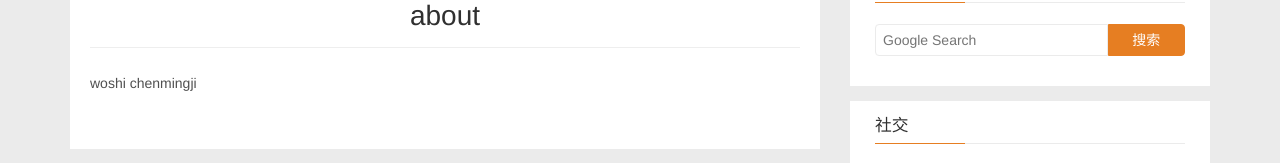
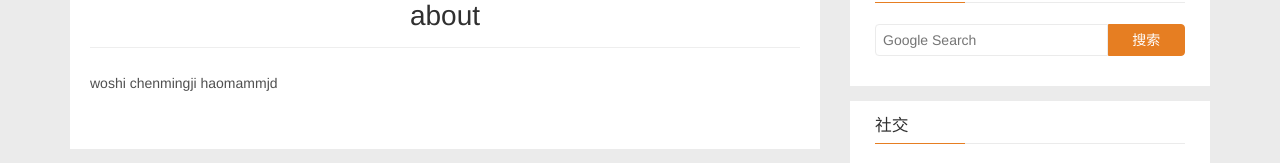
Before and after one commit to cunteng008/cunteng008.github.io, a plain HTML site: page about/index.html in a window 1280 px wide. Shown: the part 299-462 px from the top of the page. Drawn offline with Linux system fonts and the light colour scheme.

Commit message:
Site updated: 2018-08-14 16:15:20

```diff
--- a/about/index.html
+++ b/about/index.html
@@ -124,7 +124,7 @@
                     <article class="post">
     <h1 class="post-head">about</h1>
     <div class="post-body">
-        <p>woshi chenmingji</p>
+        <p>woshi chenmingji  haomammjd</p>
 
     </div>
 </article>
```
